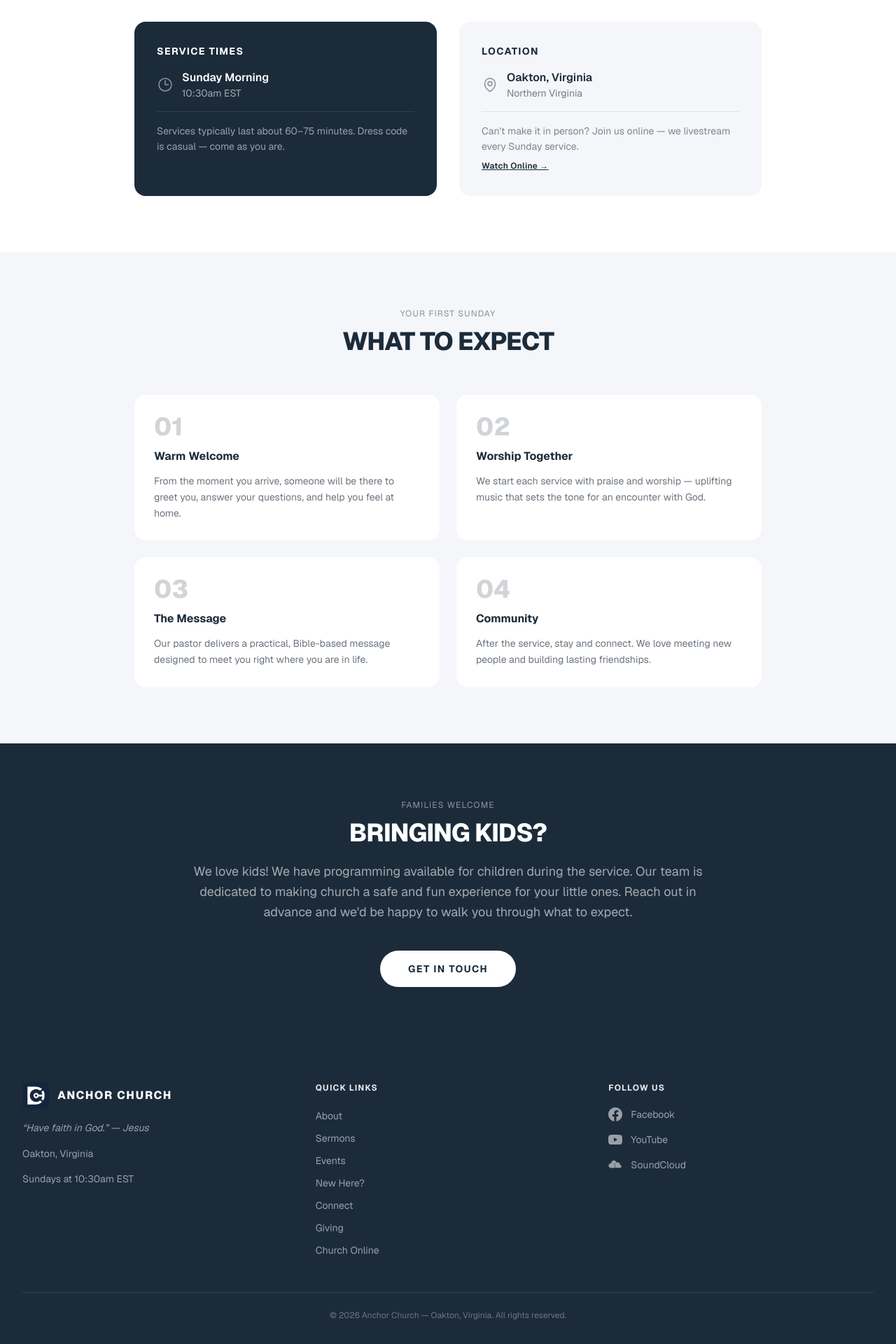
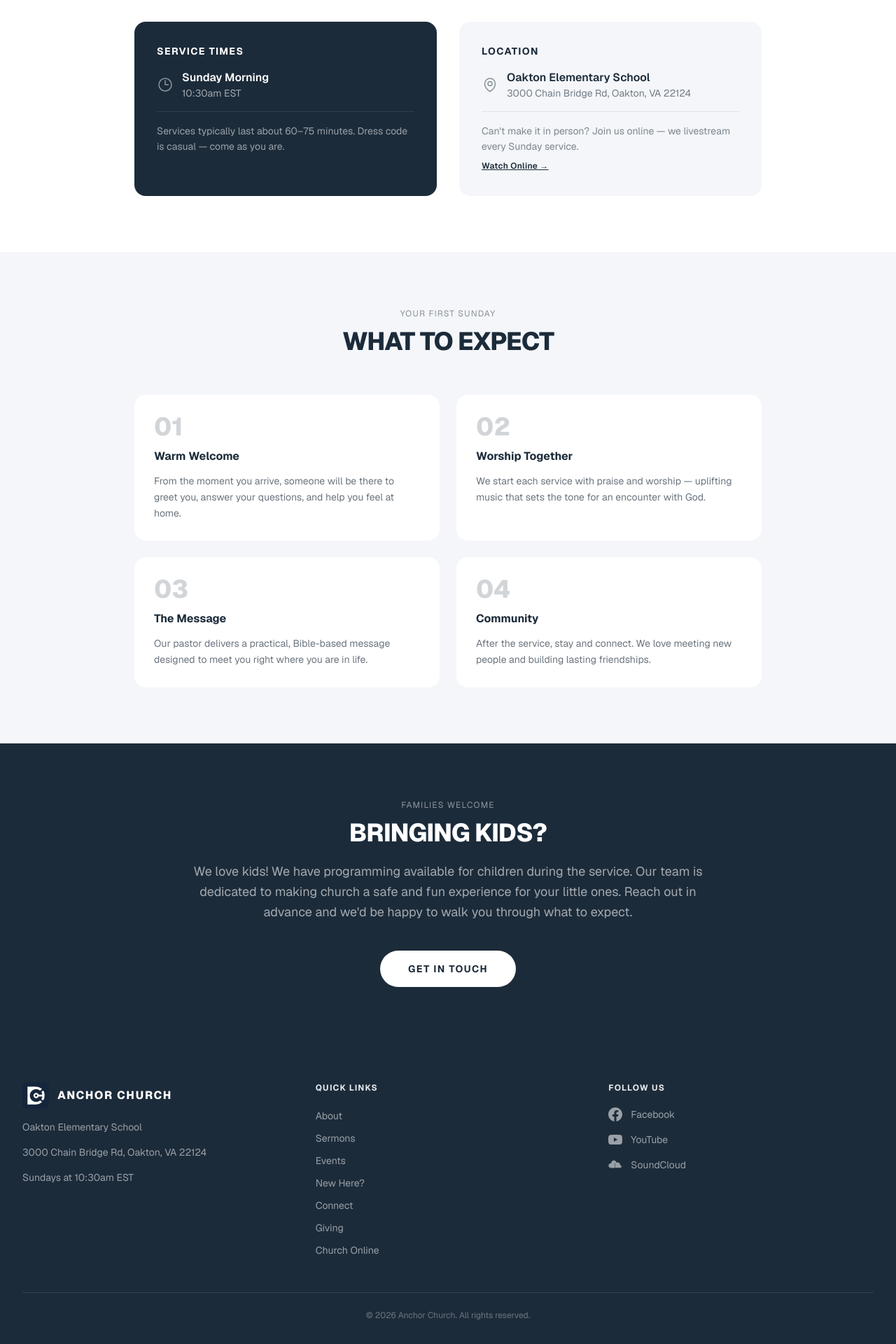
Before and after one commit to GladTal/AnchorChurch, a Next.js app: page /new-here in a window 1280 px wide. Shown: the part 620-2540 px from the top of the page at 70% size. Built offline with nearby package versions, Linux system fonts and the light colour scheme.

Commit message:
touchups

```diff
--- a/app/new-here/page.tsx
+++ b/app/new-here/page.tsx
@@ -79,8 +79,8 @@ export default function NewHere() {
                   <path strokeLinecap="round" strokeLinejoin="round" d="M19.5 10.5c0 7.142-7.5 11.25-7.5 11.25S4.5 17.642 4.5 10.5a7.5 7.5 0 1 1 15 0Z" />
                 </svg>
                 <div>
-                  <p className="text-[#1c2b3a] font-semibold">Oakton, Virginia</p>
-                  <p className="text-[#1c2b3a]/60 text-sm">Northern Virginia</p>
+                  <p className="text-[#1c2b3a] font-semibold">Oakton Elementary School</p>
+                  <p className="text-[#1c2b3a]/60 text-sm">3000 Chain Bridge Rd, Oakton, VA 22124</p>
                 </div>
               </div>
               <div className="border-t border-[#1c2b3a]/10 pt-4">
--- a/app/page.tsx
+++ b/app/page.tsx
@@ -55,7 +55,8 @@ export default function Home() {
                 <path strokeLinecap="round" strokeLinejoin="round" d="M19.5 10.5c0 7.142-7.5 11.25-7.5 11.25S4.5 17.642 4.5 10.5a7.5 7.5 0 1 1 15 0Z" />
               </svg>
               <h3 className="font-bold text-[#1c2b3a] text-sm tracking-widest uppercase">Location</h3>
-              <p className="text-[#1c2b3a]/65 text-sm leading-relaxed">Oakton, Virginia</p>
+              <p className="text-[#1c2b3a]/65 text-sm leading-relaxed">3000 Chain Bridge Rd, Oakton, VA 22124</p>
+              <p className="text-[#1c2b3a]/65 text-sm leading-relaxed">Inside Oakton Elementary School</p>
             </div>
             <div className="bg-[#1c2b3a] rounded-2xl p-8 flex flex-col items-center gap-3 text-center">
               <svg className="w-10 h-10 text-white mb-1" fill="none" stroke="currentColor" strokeWidth={1.5} viewBox="0 0 24 24">
--- a/components/Footer.tsx
+++ b/components/Footer.tsx
@@ -29,10 +29,8 @@ export default function Footer() {
               />
               <span className="font-extrabold text-base tracking-widest uppercase">Anchor Church</span>
             </Link>
-            <p className="text-white/55 text-sm italic leading-relaxed">
-              &ldquo;Have faith in God.&rdquo; &mdash; Jesus
-            </p>
-            <p className="text-white/55 text-sm">Oakton, Virginia</p>
+            <p className="text-white/55 text-sm">Oakton Elementary School</p>
+            <p className="text-white/55 text-sm">3000 Chain Bridge Rd, Oakton, VA 22124</p>
             <p className="text-white/55 text-sm">Sundays at 10:30am EST</p>
           </div>
 
@@ -95,7 +93,7 @@ export default function Footer() {
         </div>
 
         <div className="border-t border-white/10 mt-12 pt-6 text-center text-white/35 text-xs">
-          &copy; {new Date().getFullYear()} Anchor Church &mdash; Oakton, Virginia. All rights reserved.
+          &copy; {new Date().getFullYear()} Anchor Church. All rights reserved.
         </div>
       </div>
     </footer>
```
